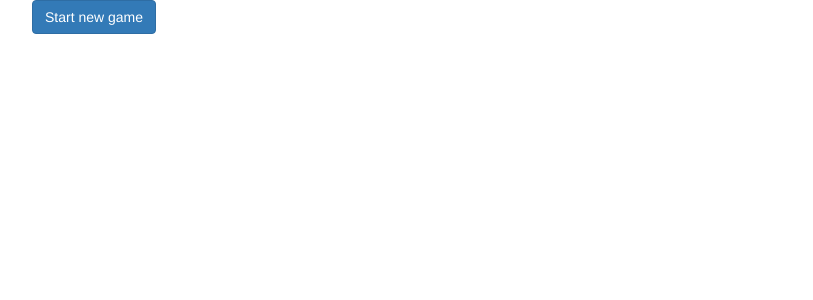
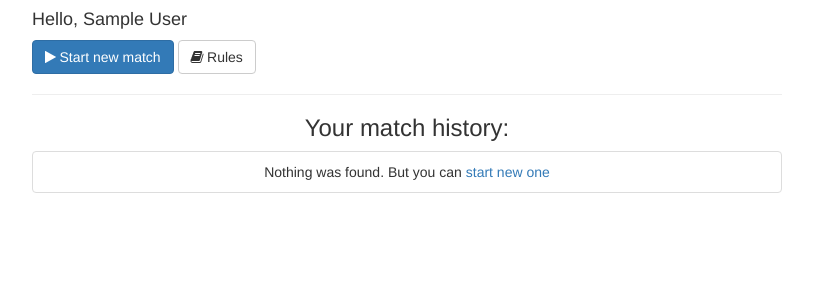
Before and after one commit to VlasovVitaly/goroda, a Django app: page / in a window 1280 px wide. Shown: the top 300 px of the page, without its empty margins (233-1046 px from the left). Run offline with Django 3.2, Linux system fonts and the light colour scheme; the visitor is signed in with stand-in values (Sample User, id 1); data that the repository does not hold is empty; some libraries are stand-ins or nearby versions.

Commit message:
Improved start page template

```diff
--- a/game/templates/game/start_page.html
+++ b/game/templates/game/start_page.html
@@ -4,16 +4,21 @@
 <div class="container">
     <div class="row">
         <div class="col-md-8 col-md-offset-2">
-        <a href="{% url 'game:start' %}" class="btn btn-primary">Start new game</a>
+            <h4>Hello, {{ user.get_full_name|default:user }}</h4>
+            <a href="{% url 'game:start' %}" class="btn btn-primary"><i class="fa fa-play">&nbsp;</i>Start new match</a>
+            <button class="btn btn-default"><i class="fa fa-book">&nbsp;</i>Rules</button>
+            <hr>
+            <h3 class="text-center">Your match history:</h3>
             {% if matches %}
-        <h4>My games:</h4>
                 <ul class="list-group">
                 {% for m in matches %}
-            {% if m.finished %}<li class="list-group-item">{{ m }}</li>
+                    {% if m.finished %}<li class="list-group-item">{{ m }}.</li>
                     {% else %}<li class="list-group-item">{{ m }}. Game is on! <a href="{% url 'game:detail' m.id %}">Continue</a></li>
                     {% endif %}
                 {% endfor %}
                 </ul>
+            {% else %}
+                <ul class="list-group"><li class="list-group-item text-center">Nothing was found. But you can <a href="{% url 'game:start' %}">start new one</a></li></ul>
             {% endif %}
         </div>
     </div>
```
Lines whose indentation alone changed are shown as unchanged.
